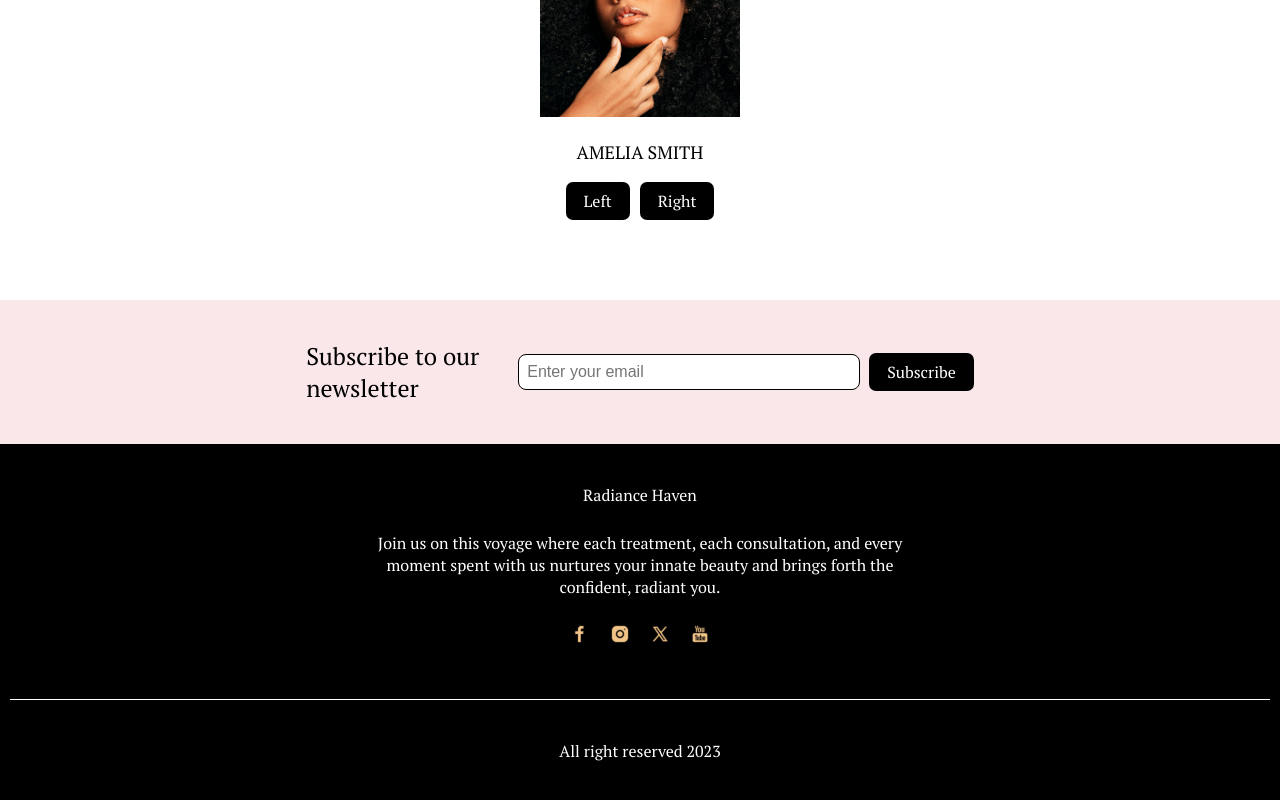
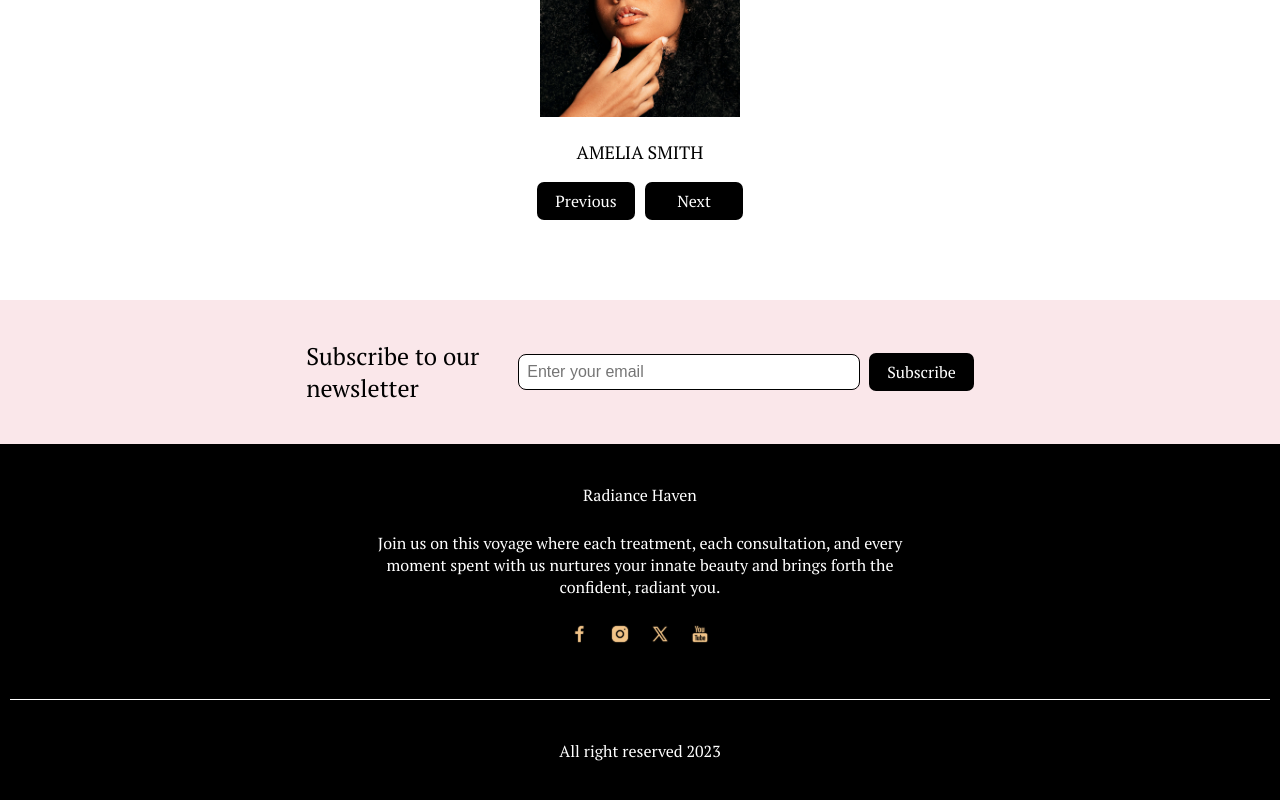
Before and after one commit to isaac-kg/salon, a React (Vite) app: page / in a window 1280 px wide. Shown: the part 3817-4617 px from the top of the page. Built offline with nearby package versions, Linux system fonts and the light colour scheme.

Commit message:
more pages

```diff
--- a/src/main.tsx
+++ b/src/main.tsx
@@ -6,6 +6,7 @@ import { createBrowserRouter, RouterProvider } from "react-router-dom"
 import Customer from "./views/main/Customer"
 import SkeletonLoader from "./components/common/skeleton/SkeletonLoader"
 import Checkout from "./views/checkout"
+import ForgotPassword from "./views/forgotPassword"
 const ListProduct = lazy(() => import("./views/listProduct"))
 const Product = lazy(() => import("./views/product"))
 const SignIn = lazy(() => import("./views/signIn"))
@@ -90,6 +91,20 @@ const router = createBrowserRouter([
           </Suspense>
         ),
       },
+      {
+        path: "forgot-password",
+        element: (
+          <Suspense
+            fallback={
+              <div style={{ padding: 20 }}>
+                <SkeletonLoader width={"100%"} height={"55vh"} />
+              </div>
+            }
+          >
+            <ForgotPassword />
+          </Suspense>
+        ),
+      },
     ],
     errorElement: (
       <h1 style={{ textAlign: "center" }}>404 Ops your are on a wrong page</h1>
--- a/src/views/checkout/index.tsx
+++ b/src/views/checkout/index.tsx
@@ -2,7 +2,7 @@ import "./style.css"
 const Checkout = () => {
   return (
     <div className="checkout">
-      <h1>This is checkout page...</h1>
+      <h3>Checkout comming soon</h3>
     </div>
   )
 }
--- /dev/null
+++ b/src/views/forgotPassword/index.tsx
@@ -0,0 +1,10 @@
+import "./style.css"
+const ForgotPassword = () => {
+  return (
+    <div className="forgot-password">
+      <h3>Forgot password comming Soon</h3>
+    </div>
+  )
+}
+
+export default ForgotPassword;
--- /dev/null
+++ b/src/views/forgotPassword/style.css
@@ -0,0 +1,10 @@
+.forgot-password {
+    padding: var(--padding-sm);
+    min-height: 52vh;
+  }
+
+  @media only screen and (min-width: 768px) {
+    .forgot-password {
+      padding: var(--padding-lg);
+    }
+  }
--- a/src/views/listProduct/index.tsx
+++ b/src/views/listProduct/index.tsx
@@ -117,9 +117,7 @@ const ListProduct = () => {
         {cartItems && cartItems.length > 0 && (
           <Button
             name="Checkout"
-            onClick={function (): void {
-              throw new Error("Function not implemented.")
-            }}
+            onClick={() => navigate("/checkout")}
             buttonType={"primary"}
           />
         )}
--- a/src/views/main/testimonial/index.tsx
+++ b/src/views/main/testimonial/index.tsx
@@ -52,7 +52,7 @@ const Testimonial = () => {
       </div>
       <div className="testimonial__footer">
         <Button
-          name="Left"
+          name="Previous"
           onClick={() => {
             if (currentIndex === 0) {
               setCurrentIndex(testimonial.length - 1)
@@ -60,10 +60,11 @@ const Testimonial = () => {
               setCurrentIndex((previousValue) => previousValue - 1)
             }
           }}
+          width="98px"
           buttonType={"primary"}
         />
         <Button
-          name="Right"
+          name="Next"
           onClick={() => {
             if (currentIndex === testimonial.length - 1) {
               setCurrentIndex(0)
@@ -71,6 +72,7 @@ const Testimonial = () => {
               setCurrentIndex((previousValue) => previousValue + 1)
             }
           }}
+          width="98px"
           buttonType={"primary"}
         />
       </div>
```
Also changed, not shown: 1 other file (tests, documents, lock files or other folders).
